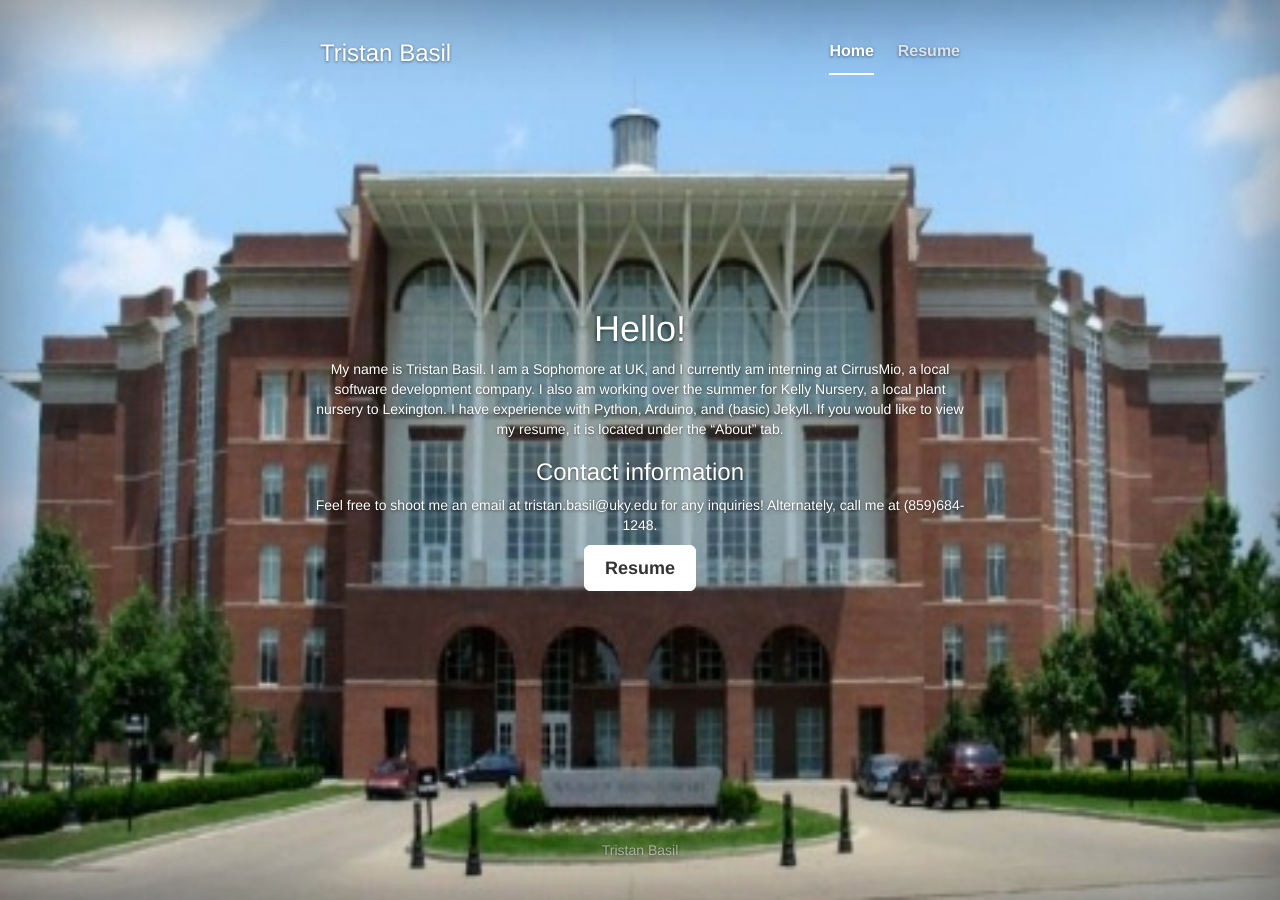
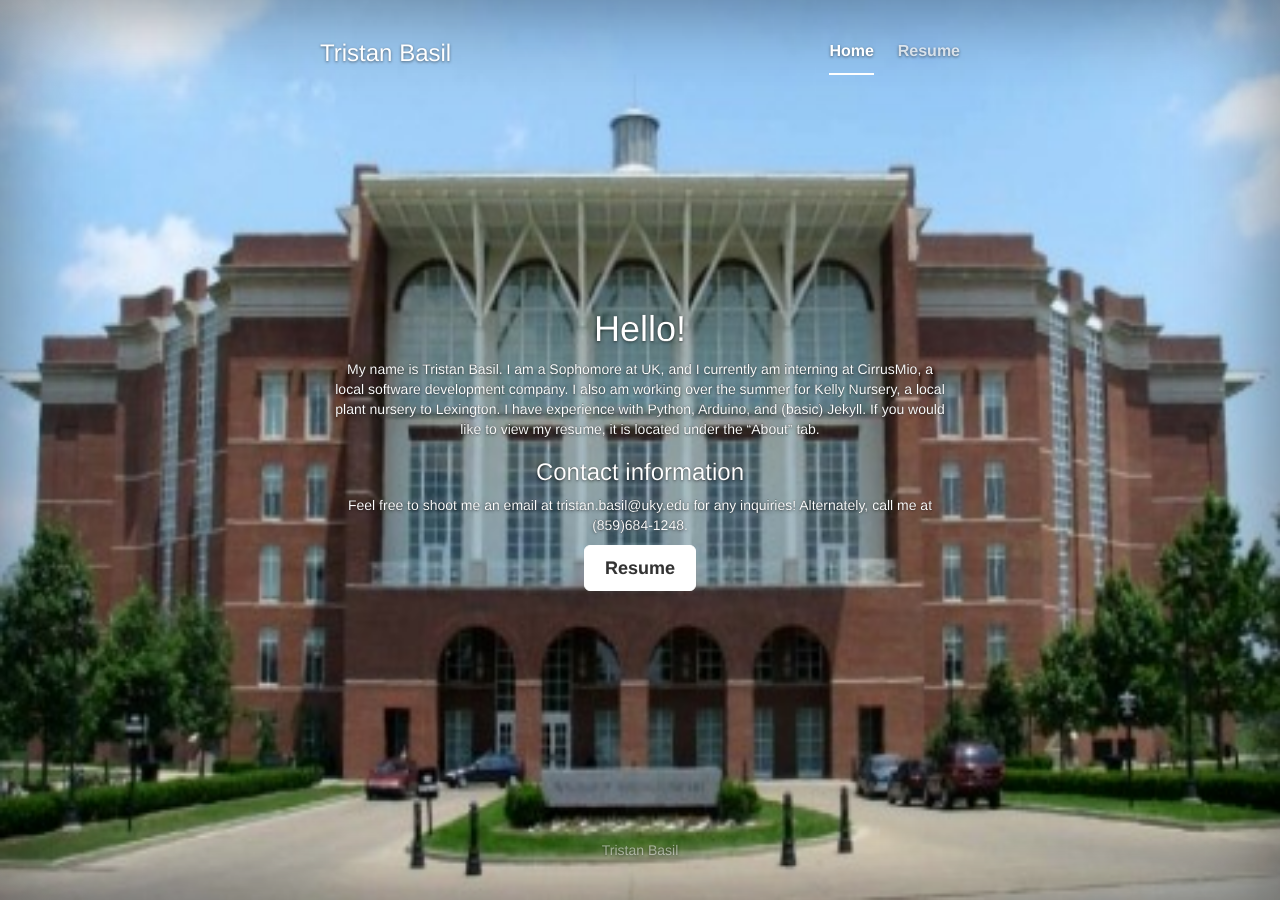
Before and after one commit to Immaculato/trying-out-jekyll, a Jekyll site: the page built from index.md, in a window 1280 px wide. Built offline with Jekyll 4.4.1, drawn with Linux system fonts in a browser that asks for light colours; nearby versions of some CDN libraries; Markdown is read by kramdown in place of the engine named in the settings.

Commit message:
messed with some text stuff on cover

```diff
--- a/_layouts/cover.html
+++ b/_layouts/cover.html
@@ -13,7 +13,7 @@
           </nav>
         </div>
       </div>
-      <div class="inner cover">
+      <div class="inner cover text-box-fade">
         {{ content }}
         <p class="lead">
           <a href="/about" class="btn btn-lg btn-default">Resume</a>
--- a/css/cover.css
+++ b/css/cover.css
@@ -36,6 +36,16 @@
   text-align: center;
   text-shadow: 0 1px 3px rgba(0,0,0,.5);
 }
+
+.text-box-fade {
+  -webkit-text-stroke-width: .05px;
+  -webkit-text-stroke-color: black;
+  color: white;
+  padding: 25px;
+  border: 25px navy;
+  margin: 25px;
+}
+
 
 /* Extra markup and styles for table-esque vertical and horizontal centering */
 .site-wrapper {
```
Also changed, not shown: 2 other files.
